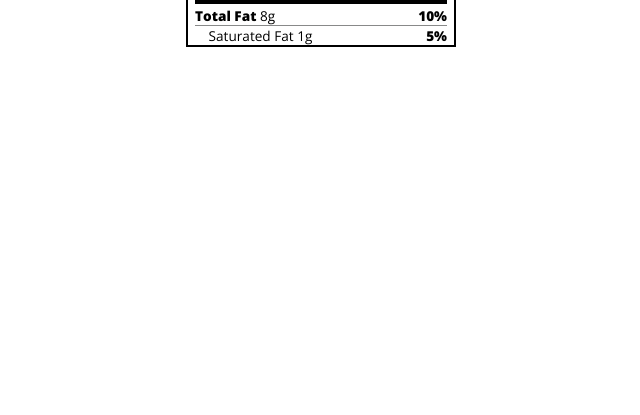
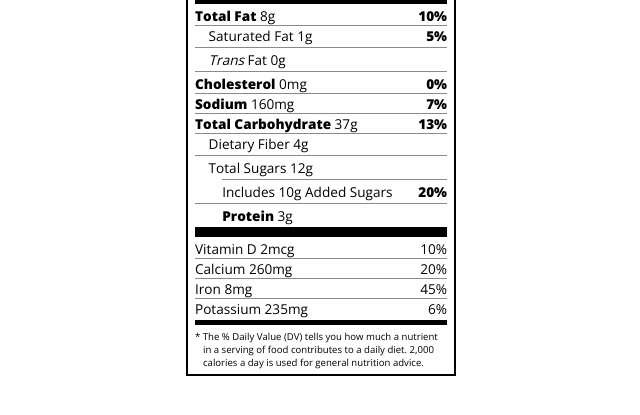
Before and after one commit to ElenaWebDev984/FreeCodeCamp-Building-a-Nutrition-Label, a plain HTML site: page index.html in a window 1280 px wide. Shown: the part 203-618 px from the top of the page, without its empty margins (319-959 px from the left). Drawn offline with nearby package versions, Linux system fonts and the light colour scheme.

Commit message:
fin project

```diff
--- a/index.html
+++ b/index.html
@@ -5,7 +5,7 @@
     <meta name="viewport" content="width=device-width, initial-scale=1.0">
     <link rel="stylesheet" href="https://fonts.googleapis.com/css?family=Open+Sans:400,700,800">
     <link rel="stylesheet" href="style.css">
-    <title>Document</title>
+    <title>Nutrition Label</title>
 </head>
 <body>
     <div class="label">
@@ -34,7 +34,27 @@
                 <span class="bold">10%</span>
             </p>
             <p class="indent no-divider">Saturated Fat 1g <span class="bold">5%</span></p>
+            <div class="divider"></div>
+            <p class="indent no-divider"><span><i>Trans</i> Fat 0g</span></p>
+            <div class="divider"></div>
+            <p><span><span class="bold">Cholesterol</span> 0mg </span><span class="bold">0%</span></p>
+            <p><span><span class="bold">Sodium</span> 160mg</span> <span class="bold">7%</span></p>
+            <p><span><span class="bold">Total Carbohydrate</span> 37g</span> <span class="bold">13%</span></p>
+            <p class="indent no-divider">Dietary Fiber 4g</p>
+            <div class="divider"></div>
+            <p class="indent no-divider">Total Sugars 12g</p>
+            <div class="divider double-indent"></div>
+            <p class="double-indent no-divider">Includes 10g Added Sugars <span class="bold">20%</span></p>
+            <div class="divider"></div>
+            <p class="double-indent no-divider"><span><span class="bold">Protein</span> 3g</span></p>
+            <div class="divider large"></div>
+            <p>Vitamin D 2mcg <span>10%</span></p>
+            <p>Calcium 260mg <span>20%</span></p>
+            <p>Iron 8mg <span>45%</span></p>
+            <p class="no-divider">Potassium 235mg <span>6%</span></p>
         </div>
+        <div class="divider medium"></div>
+        <p class="note">* The % Daily Value (DV) tells you how much a nutrient in a serving of food contributes to a daily diet. 2,000 calories a day is used for general nutrition advice.</p>
     </div>
 </body>
 </html>
--- a/style.css
+++ b/style.css
@@ -88,3 +88,14 @@ p {
 .daily-value p:not(.no-divider) {
     border-bottom: 1px solid #888989;
 }
+
+.double-indent {
+    margin-left: 2em;
+}
+
+.note {
+    font-size: 0.6rem;
+    margin: 5px 0;
+    padding: 0 8px;
+    text-indent: -8px;
+}
```
